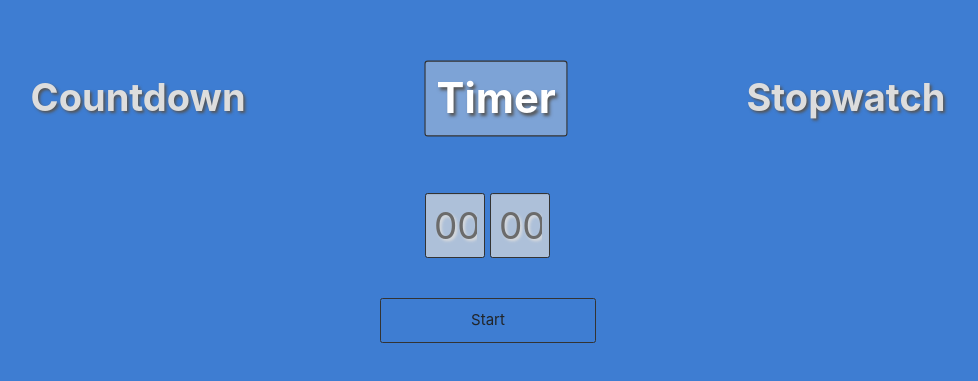
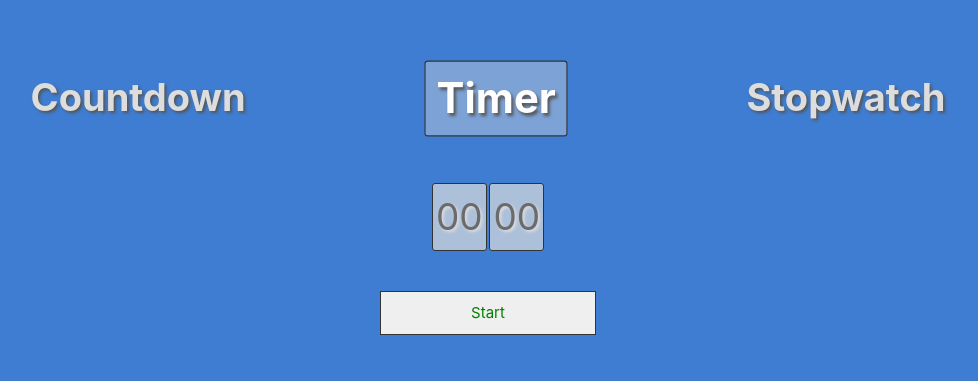
Before and after one commit to eriksonoliveira/Countdown-App, a React (Create React App) app: page / in a window 1280 px wide. Shown: the part 161-542 px from the top of the page, without its empty margins (152-1130 px from the left). Built offline with nearby package versions, Linux system fonts and the light colour scheme.

Commit message:
update layout of timer component

```diff
--- a/src/App.css
+++ b/src/App.css
@@ -1,10 +1,12 @@
-body, html {
+body,
+html {
   width: 100%;
   height: 100vh;
   overflow: hidden;
 }
 
-#root, .content-wrap {
+#root,
+.content-wrap {
   width: inherit;
   height: inherit;
   display: flex;
@@ -12,10 +14,8 @@ body, html {
 }
 
 .content-wrap {
-  transition: .6s;
-  /* background: url(images/background.jpg); */
+  transition: 0.6s;
   background-color: #3e7dd2;
-  /* background-color: transparent; */
   height: 100%;
   width: 100%;
   overflow: hidden;
@@ -48,9 +48,6 @@ video {
 }
 
 .Tabs {
-  /* display: flex;
-  justify-content: space-evenly;
-  -ms-flex-pack: center; */
   text-align: center;
 }
 
@@ -59,21 +56,20 @@ video {
   margin: 0 25px;
   padding: 5px 10px;
   border-radius: 3px;
-  transition: all .2s;
+  transition: all 0.2s;
   font-weight: bold;
   display: inline-block;
-  /* color: #333; */
 }
 
 .tab:hover {
-  background-color: rgba(150, 150, 150, .4);
+  background-color: rgba(150, 150, 150, 0.4);
 }
 
 .tab-active {
   background-color: rgba(221, 221, 221, 0.4);
   border: 1px solid #333;
   transform: scale(1.1);
-  color: #FFF;
+  color: #fff;
 }
 
 .tab-active:hover {
@@ -89,7 +85,7 @@ video {
 }
 
 .margin-right {
-  margin-right: .5rem;
+  margin-right: 0.5rem;
 }
 
 .clock-days,
@@ -118,43 +114,45 @@ button {
 }
 
 .timer-input {
-  width: 6rem !important;
-  height: 7rem;
+  width: 5.5rem;
+  text-align: center;
   font-size: 3.7rem !important;
-  display: inline !important;
+  display: inline-block !important;
+  border-radius: 3px;
+  padding: 5px 0;
 }
 
 ::placeholder {
   color: rgb(107, 107, 107) !important;
   opacity: 1 !important;
-  text-shadow: 2px 2px 3px #DDD;
+  text-shadow: 2px 2px 3px #ddd;
 }
 
 ::-moz-placeholder {
   color: rgb(107, 107, 107) !important;
   opacity: 1 !important;
-  text-shadow: 2px 2px 3px #DDD;
+  text-shadow: 2px 2px 3px #ddd;
 }
 
 :-moz-placeholder {
   color: rgb(107, 107, 107) !important;
   opacity: 1 !important;
-  text-shadow: 2px 2px 3px #DDD;
+  text-shadow: 2px 2px 3px #ddd;
 }
 
 :-ms-input-placeholder {
   color: rgb(107, 107, 107) !important;
-  text-shadow: 2px 2px 3px #DDD;
+  text-shadow: 2px 2px 3px #ddd;
 }
 
 ::-ms-input-placeholder {
   color: rgb(107, 107, 107) !important;
-  text-shadow: 2px 2px 3px #DDD;
+  text-shadow: 2px 2px 3px #ddd;
 }
 
 .timer-clock {
-  width: 250px;
-  height: 250px;
+  /* width: 250px;
+  height: 250px; */
   margin: auto;
   display: flex;
   justify-content: center;
@@ -166,43 +164,55 @@ button {
   z-index: 10;
 }
 
-.timer .form-control {
-  /* display: inline; */
+.timer-clock-text {
+  height: 250px;
+  position: relative;
 }
 
-.cancelTimer {
+.clock-text-wrap {
+  position: absolute;
+  top: 50%;
+  left: 50%;
+  transform: translate(-50%, -50%);
+}
+
+.timer-cancel-btn {
   display: block !important;
   margin: auto;
+  /* color: rgb(212, 0, 0); */
+  padding: 8px 35px !important;
+  /* background-color: transparent; */
+  /* border: 2px solid rgb(212, 0, 0) !important; */
   color: rgb(212, 0, 0);
-  padding: 8px 35px !important;
-  background-color: transparent;
-  border: 2px solid rgb(212, 0, 0) !important;
+  position: absolute;
+  bottom: -25%;
 }
 
-.cancelTimer:hover {
-  background-color: rgb(212, 0, 0);
+/* .timer-cancel-btn:hover {
   color: white;
-}
+} */
 
-.startTimer {
-  /* width: 200px; */
+.timer-start-button {
   padding: 10px 90px !important;
   color: green;
-  display: block !important;
+  display: block;
   font-size: 1.8rem;
-  margin-top: 40px;
+  margin: 4rem auto 0 auto;
 }
 
 .progressBar {
+  width: 250px;
   position: absolute;
-  width: 250px;
+  top: 0;
+  z-index: -1;
 }
 
 .stopwatch-time {
   font-size: 3.7rem !important;
 }
 
-.stopwatch-start, .stopwatch-reset {
+.stopwatch-start,
+.stopwatch-reset {
   padding: 8px 35px !important;
 }
 
@@ -215,18 +225,16 @@ button {
   .tab {
     margin: 0 2px;
   }
-
 }
 
 /*On small screens*/
 @media only screen and (max-width: 570px) {
-  #root, .content-wrap {
+  #root,
+  .content-wrap {
     align-items: start;
   }
 
   .content-wrap {
-    /* background: url(images/bg_leaves.jpg);
-    background-size: cover; */
     padding-top: 30px;
   }
 
@@ -259,8 +267,10 @@ button {
 
   .timer-input {
     width: 4.5rem !important;
-    height: 4.5rem;
-    font-size: 2.5rem !important;
   }
 
- }
+  .timer-input,
+  .timer-clock-text {
+    font-size: 2.6rem !important;
+  }
+}
--- a/src/components/Main.jsx
+++ b/src/components/Main.jsx
@@ -5,13 +5,11 @@ import Timer from "./Timer/index";
 import Stopwatch from "./Stopwatch/index";
 import Tabs from "./Tabs";
 
-// import '../App.css';
-// import video from '../videos/bg-video.mp4';
 import { Grid } from "react-bootstrap";
 
 const Main = props => {
   return (
-    <div className={`content-wrap`}>
+    <div className="content-wrap">
       <Grid className="App">
         {/* Tabs Component */}
         <Tabs active={props.active} handleChange={props.handleChangeTab}>
@@ -31,28 +29,17 @@ const Main = props => {
           ) : null}
 
           {props.active === "timer" ? (
-            <div key="timer" className="timer mt-3">
             <Timer
               time={props.time}
               endTime={props.endTime}
               handleChangeForm={props.handleChangeForm}
               handleStartTimer={props.handleStartTimer}
             />
-            </div>
           ) : null}
 
-          {props.active === "stopwatch" ? (
-            <div key="stopwatch" className="stopwatch mt-3">
-              <Stopwatch />
-            </div>
-          ) : null}
+          {props.active === "stopwatch" ? <Stopwatch /> : null}
         </div>
       </Grid>
-
-      {/* <video autoPlay muted loop id="bgVideo">*/}
-      {/* <source src="https://www.sample-videos.com/video/mp4/720/big_buck_bunny_720p_1mb.mp4" type="video/mp4"/> */}
-      {/*<source src={video}/>
-        </video> */}
     </div>
   );
 };
--- a/src/components/Stopwatch/index.jsx
+++ b/src/components/Stopwatch/index.jsx
@@ -12,7 +12,7 @@ class Stopwatch extends Component {
       seconds: 0,
       deciseconds: 0,
       t: 0,
-      buttonLabel: "Start"
+      buttonLabel: "START"
     };
 
     this.timer = null;
@@ -30,7 +30,7 @@ class Stopwatch extends Component {
       // stop this.timer
       clearInterval(this.timer);
       this.timer = null;
-      this.setState({ buttonLabel: "resume" });
+      this.setState({ buttonLabel: "RESUME" });
     } else {
       this.timer = setInterval(() => {
         let { t } = this.state;
@@ -42,7 +42,7 @@ class Stopwatch extends Component {
 
         this.setState({ t, deciseconds, seconds, minutes });
       }, 10);
-      this.setState({ buttonLabel: "stop" });
+      this.setState({ buttonLabel: "STOP" });
     }
   }
 
@@ -58,7 +58,7 @@ class Stopwatch extends Component {
       deciseconds: 0,
       seconds: 0,
       minutes: 0,
-      buttonLabel: "Start"
+      buttonLabel: "START"
     });
   }
 
@@ -68,7 +68,7 @@ class Stopwatch extends Component {
 
   render() {
     return (
-      <div>
+      <div key="stopwatch" className="stopwatch mt-3">
         <div className="stopwatch-time">
           {this.leading0(this.state.minutes)}:
           {this.leading0(this.state.seconds)}:
@@ -84,7 +84,7 @@ class Stopwatch extends Component {
           className="timer-btn stopwatch-reset"
           onClick={this.handleClickReset}
         >
-          Reset
+          RESET
         </Button>
       </div>
     );
--- a/src/components/Timer/index.jsx
+++ b/src/components/Timer/index.jsx
@@ -1,7 +1,6 @@
 import React, { Component } from "react";
 
 import "../../progressBar.css";
-import { Form, FormControl, Button } from "react-bootstrap";
 import CircularProgressbar from "react-circular-progressbar";
 
 class Timer extends Component {
@@ -116,23 +115,19 @@ class Timer extends Component {
 
   render() {
     return (
-      <div className="margin-top">
+      <div className="timer margin-top">
         {this.state.clockRunning ? (
           <div className="timer-clock">
-            <div className="timer-clock-content">
-              <div className="clock-minutes">
-                {this.leading0(this.state.minutes)}
+            <div className="timer-clock-text">
+              <div className="clock-text-wrap">
+                <span className="clock-minutes">
+                  {this.leading0(this.state.minutes)}
+                </span>
+                :
+                <span className="clock-seconds">
+                  {this.leading0(this.state.seconds)}
+                </span>
               </div>
-              :
-              <div className="clock-seconds">
-                {this.leading0(this.state.seconds)}
-              </div>
-              <Button
-                className="cancelTimer timer-btn"
-                onClick={() => this.cancel()}
-              >
-                Cancel
-              </Button>
             </div>
             <div className="progressBar">
               <CircularProgressbar
@@ -141,28 +136,42 @@ class Timer extends Component {
                 textForPercentage={null}
               />
             </div>
+            <button className="timer-cancel-btn" onClick={() => this.cancel()}>
+              Back
+            </button>
           </div>
         ) : (
-          <Form>
-            <FormControl
-              className="timer-input margin-right min"
+          <form className="timer-form">
+            <label htmlFor="timer-input-minutes" className="sr-only">
+              Minutes
+            </label>
+            <input
+              id="timer-input-minutes"
+              type="text"
+              className="timer-input min mr-1"
               placeholder={this.leading0(this.state.minutes)}
               name="min"
               onChange={event => this.handleChangeForm(event)}
             />
-            <FormControl
+            <label htmlFor="timer-input-seconds" className="sr-only">
+              Seconds
+            </label>
+            <input
+              id="timer-input-seconds"
+              type="text"
               className="timer-input sec"
               placeholder={this.leading0(this.state.seconds)}
               name="sec"
               onChange={event => this.handleChangeForm(event)}
             />
-            <Button
-              className="startTimer timer-btn"
+            <button
+              type="button"
+              className="timer-start-button"
               onClick={() => this.handleStartTimer()}
             >
               Start
-            </Button>
-          </Form>
+            </button>
+          </form>
         )}
       </div>
     );
--- a/src/progressBar.css
+++ b/src/progressBar.css
@@ -15,13 +15,15 @@
 }
 
 .CircularProgressbar .CircularProgressbar-path {
-    stroke: #3e98c7;
+  stroke: #d6d6d6;
+  /* stroke: #3e98c7; */
   stroke-linecap: round;
   transition: stroke-dashoffset 0.5s ease 0s;
 }
 
 .CircularProgressbar .CircularProgressbar-trail {
-    stroke: #d6d6d6;
+  /* stroke: #d6d6d6; */
+  stroke: #3366ac;
 }
 
 .CircularProgressbar .CircularProgressbar-text {
@@ -44,7 +46,8 @@
    *     percentage={50}
    *   />
    */
-  .CircularProgressbar.CircularProgressbar-inverted .CircularProgressbar-background {
+.CircularProgressbar.CircularProgressbar-inverted
+  .CircularProgressbar-background {
   fill: #3e98c7;
 }
 
```
Also changed, not shown: 1 other file (tests, documents, lock files or other folders). Lines whose indentation alone changed are shown as unchanged.
